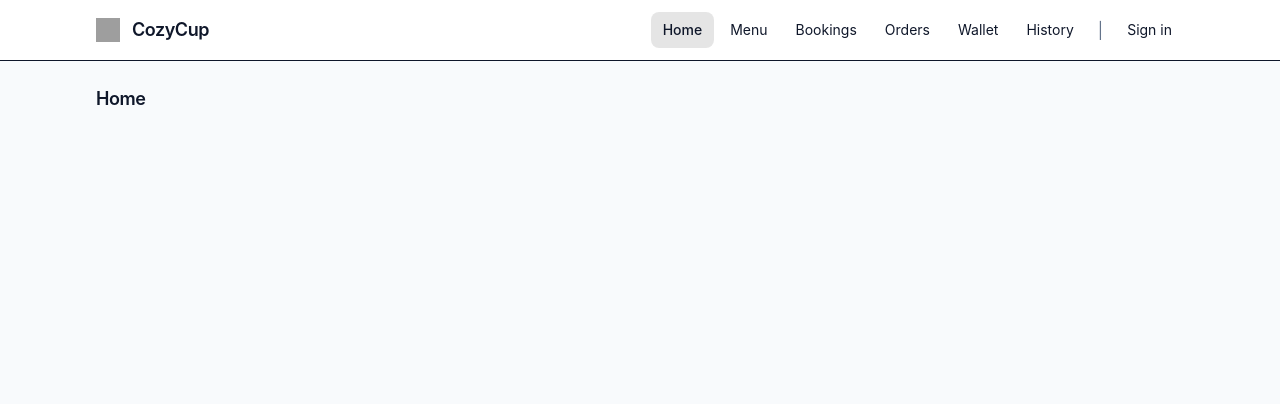
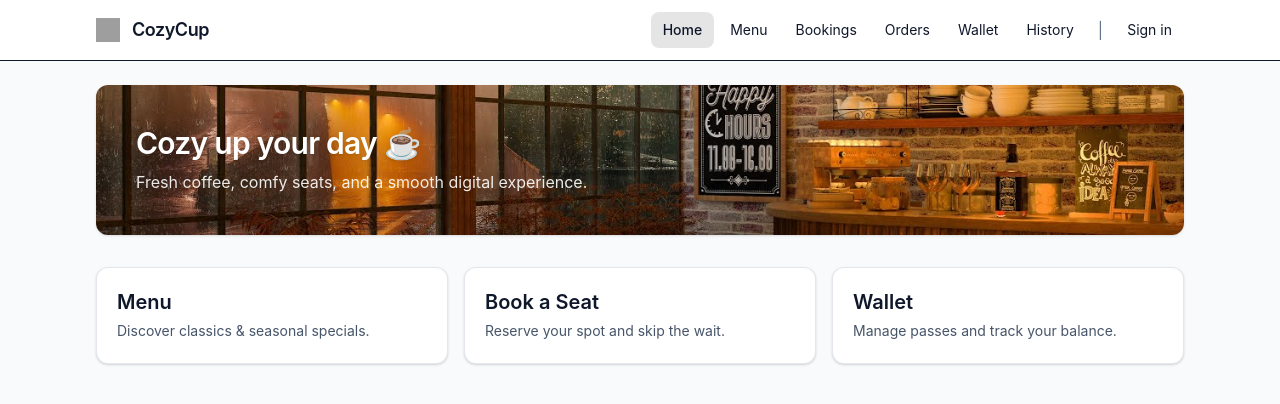
Before and after one commit to Eladgel1/CozyCup-frontend, a React (Vite) app: page / in a window 1280 px wide. Shown: the top 404 px of the page. Built offline with nearby package versions, Linux system fonts and the light colour scheme; no server answers; grey boxes are pictures that could not be loaded.

Commit message:
Update Home UI

```diff
--- a/src/pages/Home.jsx
+++ b/src/pages/Home.jsx
@@ -1,3 +1,27 @@
 export default function Home() {
-    return <h2 className="text-lg font-semibold">Home</h2>;
+  return (
+    <div>
+      <section className="hero-bg rounded-[var(--radius)] p-10 text-white shadow">
+        <h1 className="text-3xl font-semibold tracking-tight drop-shadow">Cozy up your day ☕</h1>
+        <p className="mt-2 opacity-90 max-w-xl">
+          Fresh coffee, comfy seats, and a smooth digital experience.
+        </p>
+      </section>
+
+      <section className="mt-8 grid grid-cols-1 sm:grid-cols-3 gap-4">
+        <div className="card p-5">
+          <h3 className="font-semibold">Menu</h3>
+          <p className="muted mt-1 text-sm">Discover classics & seasonal specials.</p>
+        </div>
+        <div className="card p-5">
+          <h3 className="font-semibold">Book a Seat</h3>
+          <p className="muted mt-1 text-sm">Reserve your spot and skip the wait.</p>
+        </div>
+        <div className="card p-5">
+          <h3 className="font-semibold">Wallet</h3>
+          <p className="muted mt-1 text-sm">Manage passes and track your balance.</p>
+        </div>
+      </section>
+    </div>
+  );
 }
```
